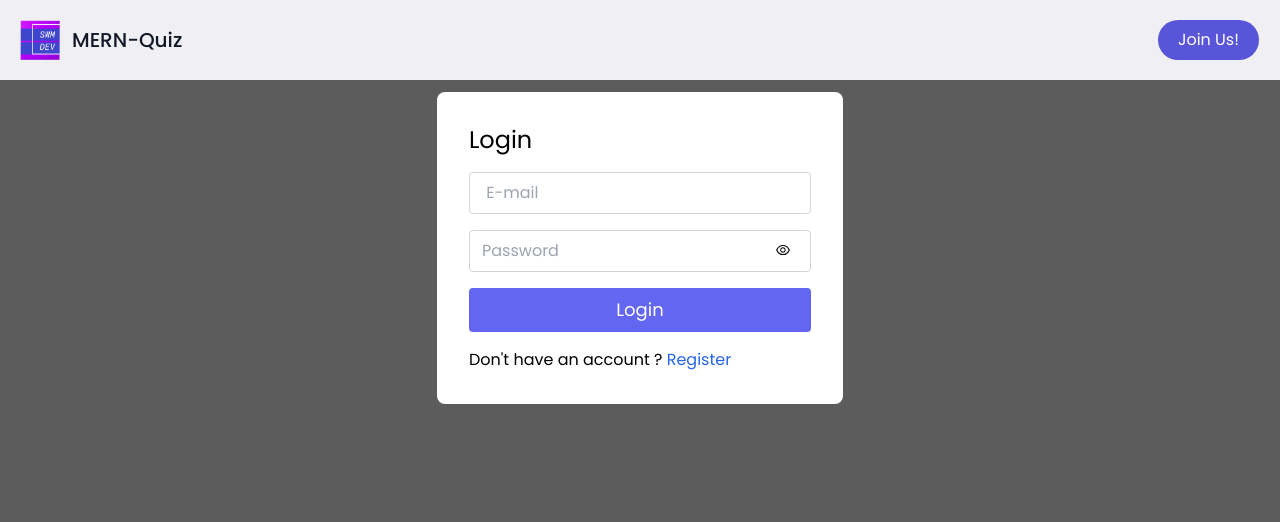
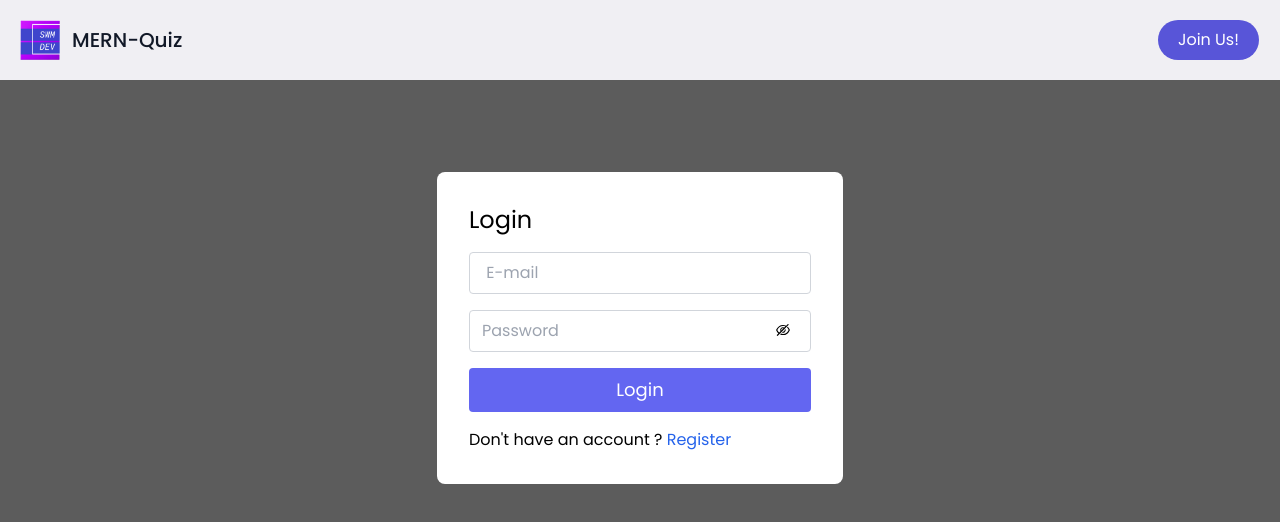
Before and after one commit to maykaltenev/swm-final-project, a React (Create React App) app in the folder client/: page /login in a window 1280 px wide. Shown: the top 522 px of the page. Built offline with nearby package versions, Linux system fonts and the light colour scheme.

Commit message:
form animation done

```diff
--- a/client/src/components/Login/Login.jsx
+++ b/client/src/components/Login/Login.jsx
@@ -20,7 +20,7 @@ export default function Login() {
     /* overlay for register component on top of home component ---homepage */
     <div className="fixed w-full h-full top-20 left-0 right-0 bg-neutral-800/75 flex justify-center align-center z-10">
       {/* overlay of register component*/}
-      <div className="absolute top-50 left-50 z-30 ">
+      <div className="origin-center z-30 animate-popup">
         <form onSubmit={handleLogin}>
           <div className="bg-white  text-black  rounded-lg p-8 flex flex-col m-3 m-10 font-poppins">
             <p className="title-font text-2xl mb-4">Login</p>
@@ -46,7 +46,7 @@ export default function Login() {
                 name="password"
                 required
               />
-              <span className="absolute right-5 top-3" onClick={() => setVisible(!visible)}>{!visible ? <AiOutlineEye /> : <AiOutlineEyeInvisible />}</span>
+              <span className="absolute right-5 top-3" onClick={() => setVisible(!visible)}>{!visible ?<AiOutlineEyeInvisible /> : <AiOutlineEye />  }</span>
             </div>
             <button
               className="text-white bg-indigo-500 border-0 py-2 px-8 focus:outline-none hover:bg-indigo-600 rounded text-lg mb-4"
--- a/client/src/components/Register/Register.jsx
+++ b/client/src/components/Register/Register.jsx
@@ -39,7 +39,7 @@ export default function Register() {
     /* overlay for register component on top of home component ---homepage */
     <div className="fixed w-full h-full top-20 left-0 right-0 bg-neutral-800/75 flex justify-center align-center z-10">
       {/* overlay of register component*/}
-      <div className="origin-center animate-register-popup">
+      <div className="origin-center animate-popup">
         <form onSubmit={handleSubmit}>
           <div className="bg-white  text-black  rounded-lg p-8 flex flex-col m-3 m-10 font-poppins ">
             <p className="title-font text-2xl mb-4">Register</p>
--- a/client/tailwind.config.js
+++ b/client/tailwind.config.js
@@ -6,13 +6,13 @@ module.exports = {
     extend: {
 
       keyframes:{
-        popup:{
+        pop:{
           'from': { transform: 'translateY(100%)' },
           'to': { transform: 'translateY(10%)' },
         },
       },
       animation:{
-        "register-popup":"popup 2s forwards"
+        "popup":"pop 2s forwards"
       },
       colors: {
         // dark-mode
```
